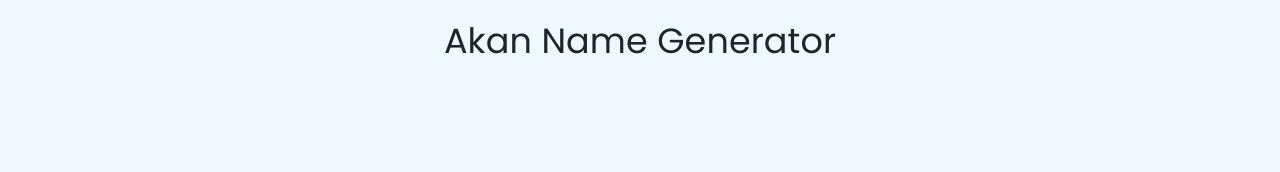
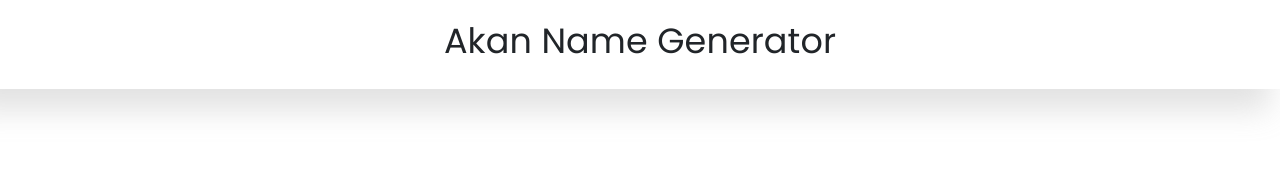
Before and after one commit to vinney-mo/akan-name-generator, a plain HTML site: page index.html in a window 1280 px wide. Drawn offline with nearby package versions, Linux system fonts and the light colour scheme.

Commit message:
Added App Heading

```diff
--- a/index.html
+++ b/index.html
@@ -11,16 +11,26 @@
       integrity="sha384-Zenh87qX5JnK2Jl0vWa8Ck2rdkQ2Bzep5IDxbcnCeuOxjzrPF/et3URy9Bv1WTRi"
       crossorigin="anonymous"
     />
-    <link rel="stylesheet" href="/src/styles.css" />
+    <link rel="stylesheet" href="src/styles.css" />
   </head>
   <body>
     <div class="wrapper">
-      <div class="row d-fles justify-content-center">
-        <div class="col-md-6 text-center"><h1>Akan Name Generator</h2></div>
+      <div class="row d-flex justify-content-center header">
+        <div class="col-md-6 text-center title">
+          <h1>Akan Name Generator</h1>
+        </div>
+      </div>
+      <div class="row d-flex justify-content-center main">
+        <div class="col-md-8 title">
+          <div class="row">
+            <div class="col-md-4"></div>
+            <div class="col-md-8"></div>
+          </div>
+        </div>
       </div>
     </div>
   </body>
-  <script src="/src/scripts.js"></script>
+  <script src="src/scripts.js"></script>
   <script
     src="https://cdn.jsdelivr.net/npm/bootstrap@5.2.2/dist/js/bootstrap.bundle.min.js"
     integrity="sha384-OERcA2EqjJCMA+/3y+gxIOqMEjwtxJY7qPCqsdltbNJuaOe923+mo//f6V8Qbsw3"
--- a/src/styles.css
+++ b/src/styles.css
@@ -10,7 +10,16 @@ body {
   letter-spacing: 0.1px;
 }
 .wrapper {
-  background-color: aliceblue;
-  padding: 20px;
+  background-color: rgb(255, 255, 255);
   height: 100vh;
 }
+.header {
+  box-shadow: -21.213px 21.213px 30px 0px rgb(158 158 158 / 30%);
+}
+.title {
+  padding: 20px;
+}
+.main {
+  box-shadow: -21.213px -21.213px -21.213px -21.213px rgb(158 158 158 / 30%);
+  padding: 20px;
+}
```
